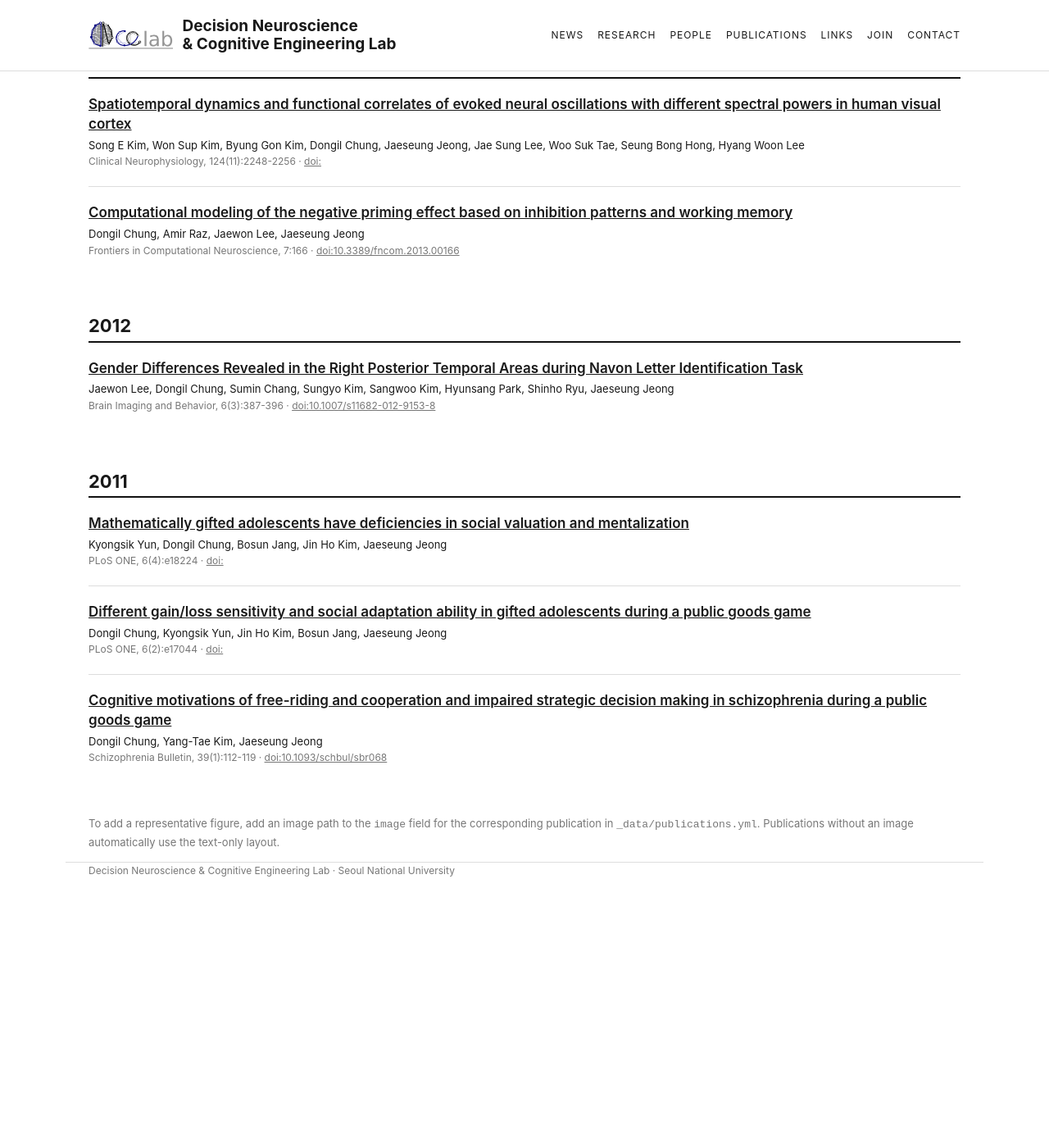
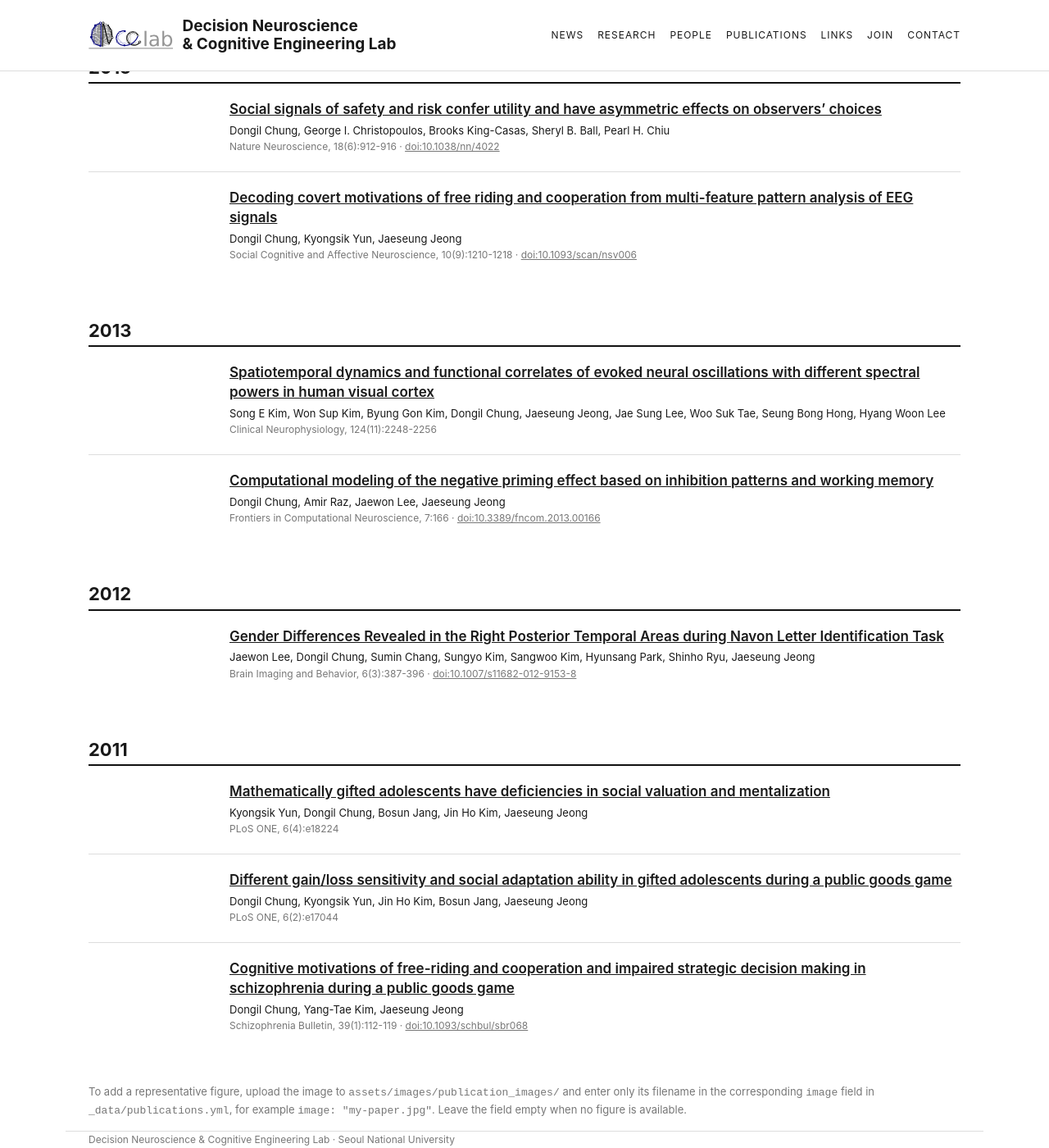
Before and after one commit to dongilchung/dncelab, a Jekyll site: the page built from publications.md, in a window 1280 px wide and 1400 px high, scrolled down 4124 px. Shown: the whole window at 82% size. Built offline with Jekyll 4.4.1, drawn with Linux system fonts in a browser that asks for light colours; comment, search, counter and statistics services are not loaded; before the commit the page ends 5196 px from its top, so only the background shows below that; some of the changed text lies outside the part shown.

Commit message:
update publications

```diff
--- a/publications.md
+++ b/publications.md
@@ -10,20 +10,22 @@ permalink: /publications/
 <h2 class="publication-year">{{ year.name }}</h2>
 <div class="publication-list">
 {% for p in year.items %}
-<article class="publication-item{% if p.image and p.image != "" %} has-thumbnail{% endif %}">
-  {% if p.image and p.image != "" %}
-  <a class="publication-thumb" href="{{ p.url }}" target="_blank" rel="noopener">
-    <img src="{{ p.image | relative_url }}" alt="Representative figure for {{ p.title }}">
-  </a>
-  {% endif %}
+<article class="publication-item">
+  <div class="publication-thumb">
+    {% if p.image and p.image != "" %}
+    <a href="{{ p.url }}" target="_blank" rel="noopener">
+      <img src="{{ '/assets/images/publication_images/' | append: p.image | relative_url }}" alt="Representative figure for {{ p.title }}">
+    </a>
+    {% endif %}
+  </div>
   <div class="publication-info">
     <div class="pubtitle"><a href="{{ p.url }}" target="_blank" rel="noopener">{{ p.title }}</a></div>
     <div class="pubauthors">{{ p.authors }}</div>
-    <div class="meta">{{ p.venue }}{% if p.doi %} · <a href="https://doi.org/{{ p.doi }}" target="_blank" rel="noopener">doi:{{ p.doi }}</a>{% endif %}</div>
+    <div class="meta">{{ p.venue }}{% if p.doi and p.doi != "" %} · <a href="https://doi.org/{{ p.doi }}" target="_blank" rel="noopener">doi:{{ p.doi }}</a>{% endif %}</div>
   </div>
 </article>
 {% endfor %}
 </div>
 {% endfor %}
 
-<p class="publication-note">To add a representative figure, add an image path to the <code>image</code> field for the corresponding publication in <code>_data/publications.yml</code>. Publications without an image automatically use the text-only layout.</p>
+<p class="publication-note">To add a representative figure, upload the image to <code>assets/images/publication_images/</code> and enter only its filename in the corresponding <code>image</code> field in <code>_data/publications.yml</code>, for example <code>image: "my-paper.jpg"</code>. Leave the field empty when no figure is available.</p>
```
Also changed, not shown: 1 other file.
